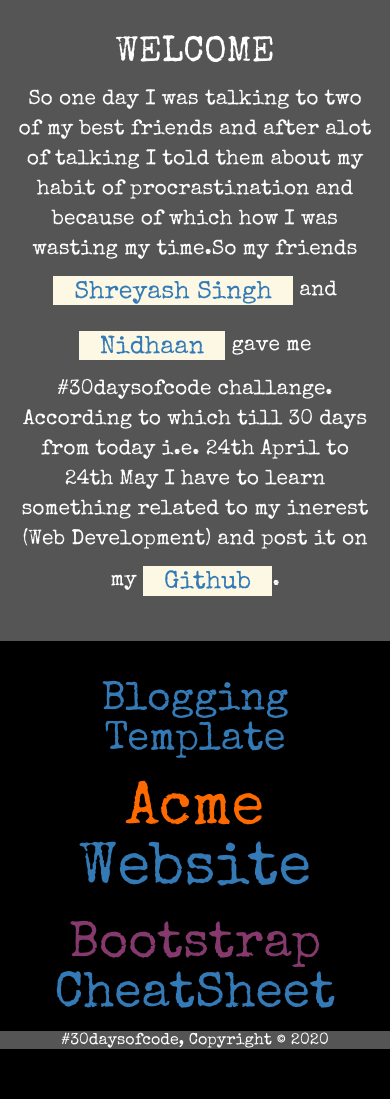
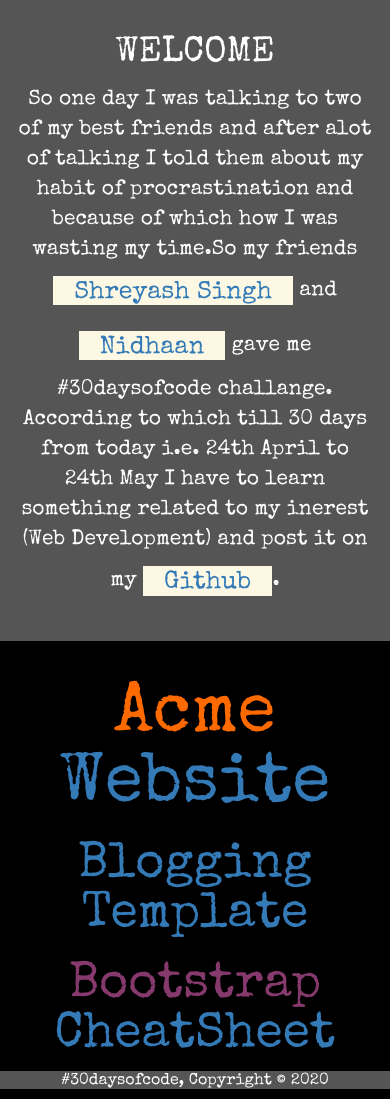
Before and after one commit to Lucifer0x17/Lucifer0x17.github.io, a plain HTML site: page index.html in a window 390 px wide. Before the commit the page ends 1059 px from the top, so only its background shows below. Drawn offline with nearby package versions, Linux system fonts and the light colour scheme; files whose address does not match are found by name.

Commit message:
4th day of #30daysofcode

```diff
--- a/index.html
+++ b/index.html
@@ -16,14 +16,18 @@
 		</div>
 	</div>
 	<div class="container">
-		<div class="col-md-12 blog">
-			<a href="Blogging_Page/Aboutme.html">Blogging Template</a>
+		<div class="row">
+			<div class="col-md-12 acme">
+				<a href="Acme_wesbite/Acme_project.html"><span>Acme</span> Website</a>
+			</div>
 		</div>
-		<div class="col-md-12 acme">
-			<a href="Acme_wesbite/Acme_project.html"><span>Acme</span> Website</a>
-		</div>
-		<div class="col-md-12 CheatSheet">
-			<a href="Bootstrap_cheatsheet/Bootstrap_cheatsheet.html"><span>Bootstrap</span> CheatSheet</a>
+		<div class="row">
+			<div class="col-md-6 blog">
+				<a href="Blogging_Page/Aboutme.html">Blogging Template</a>
+			</div>
+			<div class="col-md-6 CheatSheet">
+				<a href="Bootstrap_cheatsheet/Bootstrap_cheatsheet.html"><span>Bootstrap</span> CheatSheet</a>
+			</div>
 		</div>
 	</div>
 		<footer>
--- a/style.css
+++ b/style.css
@@ -27,7 +27,7 @@ body a:hover{
 }
 body .acme{
 	color: #ffffff;
-	font:100px 'Special Elite', cursive;
+	font:70px 'Special Elite', cursive;
 	padding: 10px;
 	text-align: center;
 }
@@ -39,13 +39,13 @@ body .acme span:hover{
 }
 body .blog{
 	color: #2060a1;
-	font:80px 'Special Elite', cursive;
+	font:50px 'Special Elite', cursive;
 	padding: 10px;
 	text-align: center;
 }
 body .CheatSheet{
 	color: #ffffff;
-	font:90px 'Special Elite', cursive;
+	font:50px 'Special Elite', cursive;
 	padding: 10px;
 	text-align: center;
 }
@@ -62,14 +62,3 @@ footer{
 	color: #ffffff;
 	font:16px 'Special Elite', cursive;
 }
-@media(max-width: 768px){
-	body .acme{
-		font:60px 'Special Elite', cursive !important;
-	}
-	body .blog{
-		font:40px 'Special Elite', cursive !important;
-	}
-	body .CheatSheet{
-		font:50px 'Special Elite', cursive !important;
-	}
-}
```
